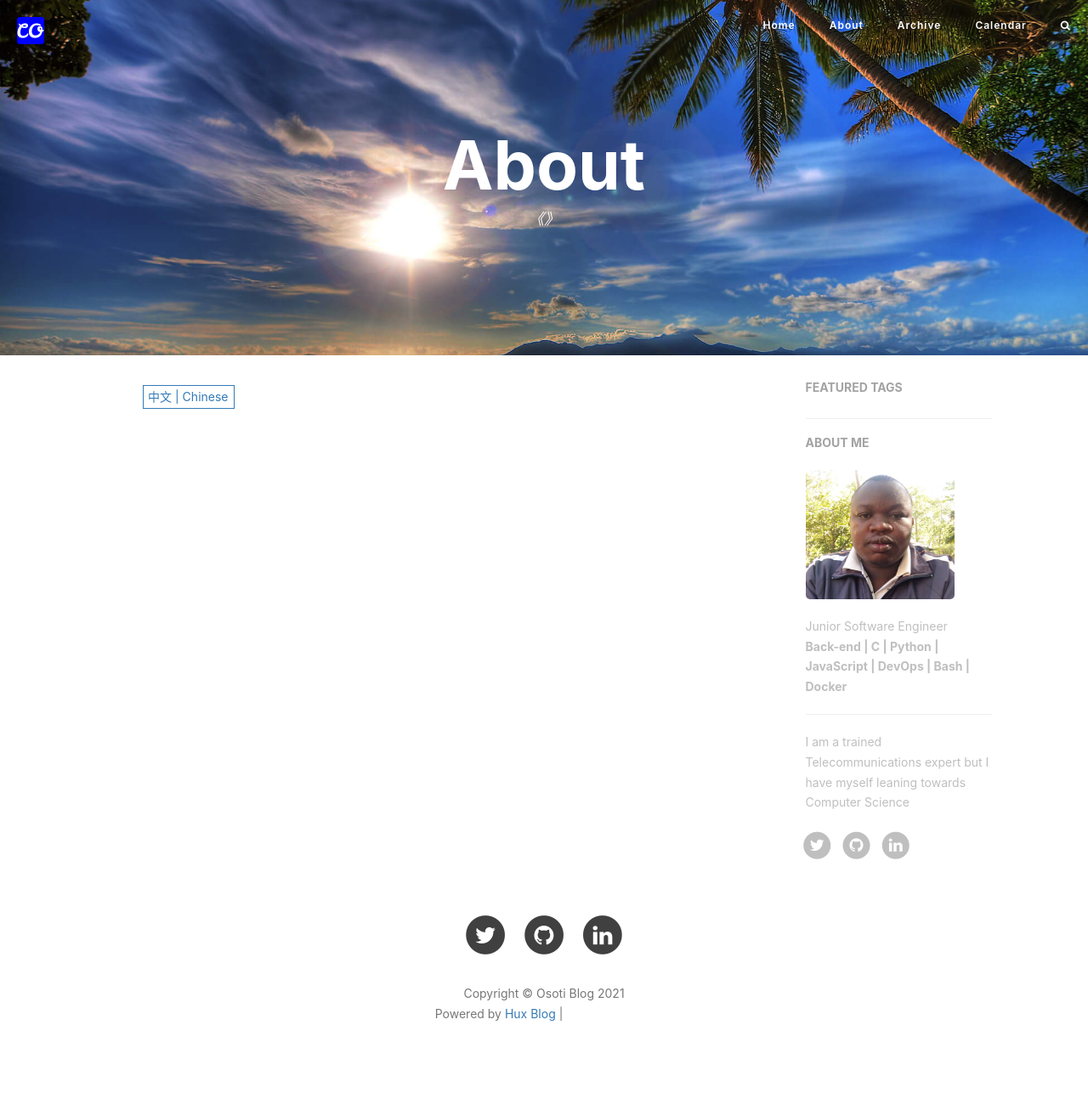
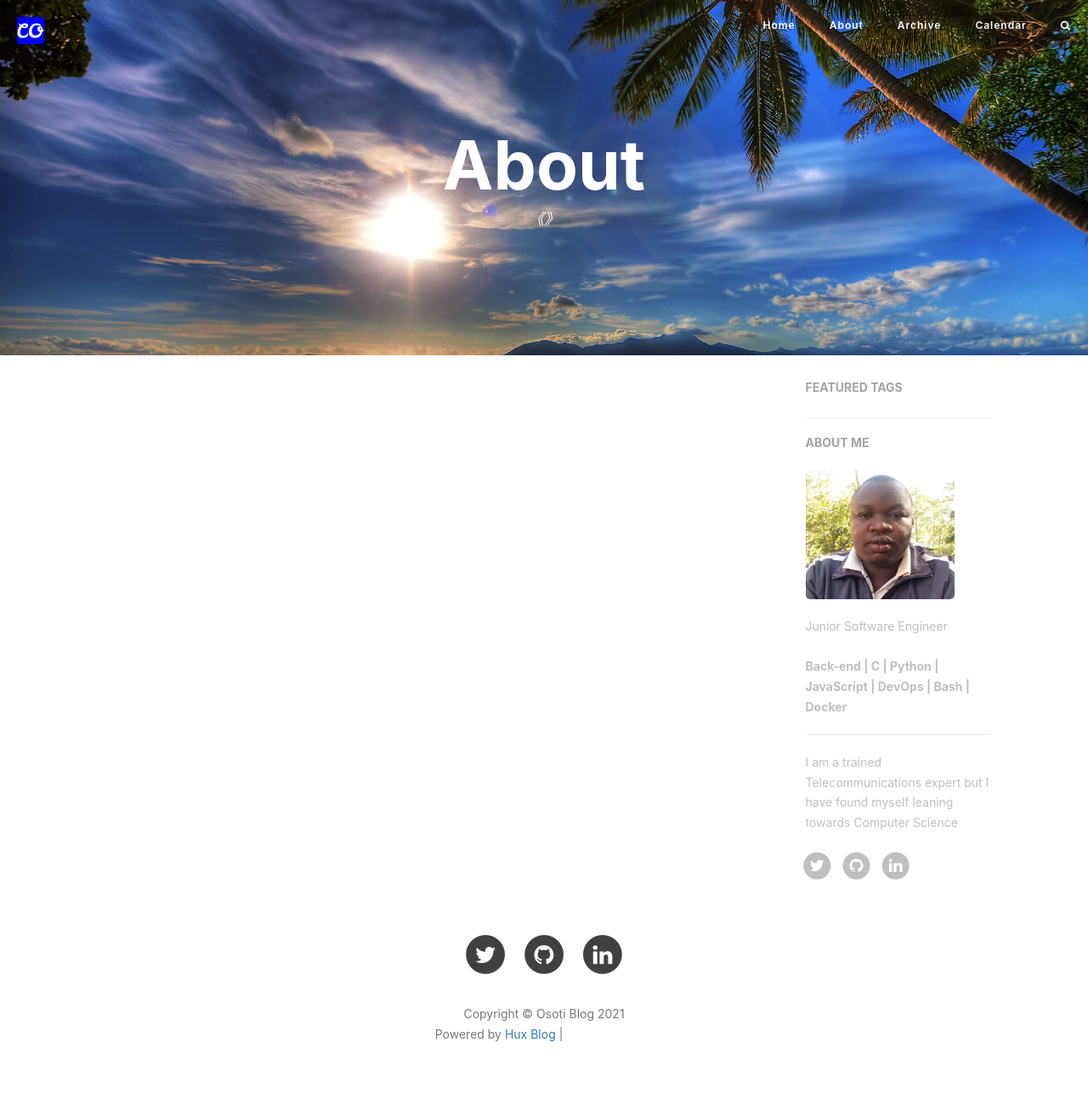
Before and after one commit to coosoti/blog, a Jekyll site: the page built from about.html, in a window 1280 px wide. Shown: the whole page at 85% size. Built offline with Jekyll 4.4.1, drawn with Linux system fonts in a browser that asks for light colours; nearby versions of some CDN libraries; comment, search, counter and statistics services are not loaded; before the commit the page ends 1270 px from its top, so only the background shows below that; grey boxes are pictures that could not be loaded.

Commit message:
Finalising

```diff
--- a/404.html
+++ b/404.html
@@ -2,7 +2,7 @@
 layout: default
 title: 404
 hide-in-nav: true
-description: "你来到了没有知识的荒原 :("
+description: "Ooh, this link is broken :("
 header-img: "img/404-bg.jpg"
 permalink: /404.html
 ---
--- a/_config.yml
+++ b/_config.yml
@@ -77,7 +77,7 @@ netease_comment: false
 
 # Sidebar settings
 sidebar: true                           # whether or not using Sidebar.
-sidebar-about-description: "Junior Software Engineer <br> <b> Back-end | C | Python | JavaScript | DevOps | Bash | Docker </b> <br> <hr/> I am a trained Telecommunications expert but I have myself leaning towards Computer Science"
+sidebar-about-description: "Junior Software Engineer <br><br> <b> Back-end | C | Python | JavaScript | DevOps | Bash | Docker </b> <br> <hr/> I am a trained Telecommunications expert but I have found myself leaning towards Computer Science"
 sidebar-avatar: /img/PassportPhoto.jpg      # use absolute URL, seeing it's used in both `/` and `/about/`
 
 
--- a/_includes/short-about.html
+++ b/_includes/short-about.html
@@ -1,4 +1,4 @@
-<section class="visible-sm visible-md visible-lg">
+<section class="">
 
  <hr>
   <h5><a href="{{'/about/' | prepend: site.baseurl }}">ABOUT ME</a></h5>
--- a/_layouts/page.html
+++ b/_layouts/page.html
@@ -44,8 +44,7 @@ layout: default
       <!-- Friends Blog -->
       {% include friends.html %}
 
-      <!-- Ads -->
-      {% include ads.html %}
+
     </div>
     {% endif %}
   </div>
--- a/about.html
+++ b/about.html
@@ -6,7 +6,7 @@ header-img: "img/about-bg.jpg"
 multilingual: false
 ---
 
-{% include multilingual-sel.html %}
+
 
 <!-- Chinese Version -->
 <div class="zh post-container">
```
Also changed, not shown: _includes/sns-links.html (line endings or trailing spaces).
